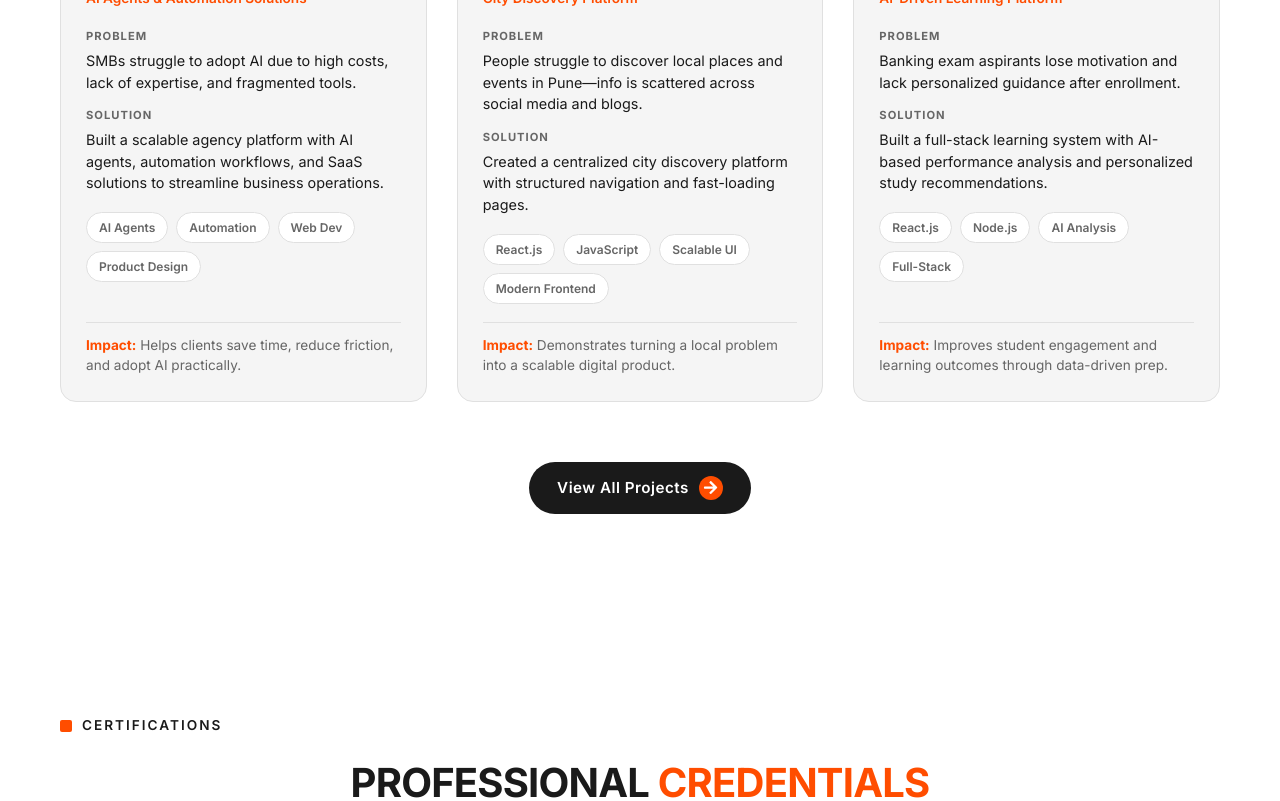
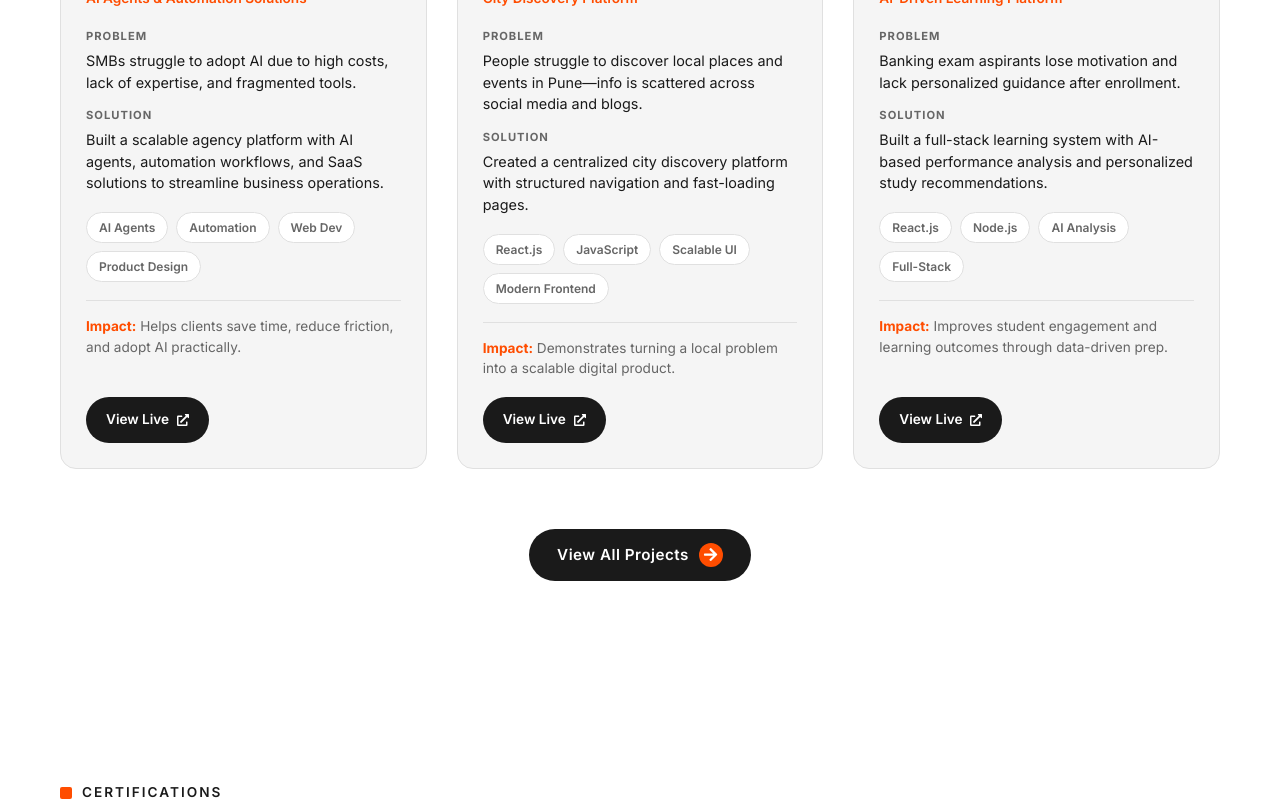
Before and after one commit to ShyamCoder2024/Portfolio, a React (Vite) app: page / in a window 1280 px wide. Shown: the part 3055-3856 px from the top of the page. Built offline with nearby package versions, Linux system fonts and the light colour scheme.

Commit message:
Add visible View Live button to project cards

```diff
--- a/src/components/Projects.css
+++ b/src/components/Projects.css
@@ -196,14 +196,38 @@
     font-size: 0.85rem;
     line-height: 1.5;
     color: var(--text-secondary);
-    padding-top: 12px;
+    padding-top: 15px;
     border-top: 1px solid var(--border-color);
-    margin-top: auto;
 }
 
 .outcome-label {
     font-weight: 700;
     color: var(--accent-color);
+}
+
+/* View Live Button */
+.project-view-btn {
+    display: inline-flex;
+    align-items: center;
+    gap: 8px;
+    padding: 12px 20px;
+    background: var(--text-color);
+    color: var(--bg-color);
+    border-radius: 30px;
+    font-size: 0.85rem;
+    font-weight: 600;
+    transition: all 0.3s ease;
+    margin-top: auto;
+    align-self: flex-start;
+}
+
+.project-view-btn:hover {
+    transform: translateY(-2px);
+    box-shadow: 0 8px 20px rgba(0, 0, 0, 0.15);
+}
+
+.project-view-btn svg {
+    font-size: 0.75rem;
 }
 
 /* CTA Button */
--- a/src/components/Projects.jsx
+++ b/src/components/Projects.jsx
@@ -119,6 +119,18 @@ const Projects = () => {
                             <div className="project-outcome">
                                 <span className="outcome-label">Impact:</span> {project.outcome}
                             </div>
+
+                            {project.demo && (
+                                <a
+                                    href={project.demo}
+                                    target="_blank"
+                                    rel="noopener noreferrer"
+                                    className="project-view-btn"
+                                >
+                                    View Live
+                                    <FaExternalLinkAlt />
+                                </a>
+                            )}
                         </div>
                     </motion.div>
                 ))}
```
